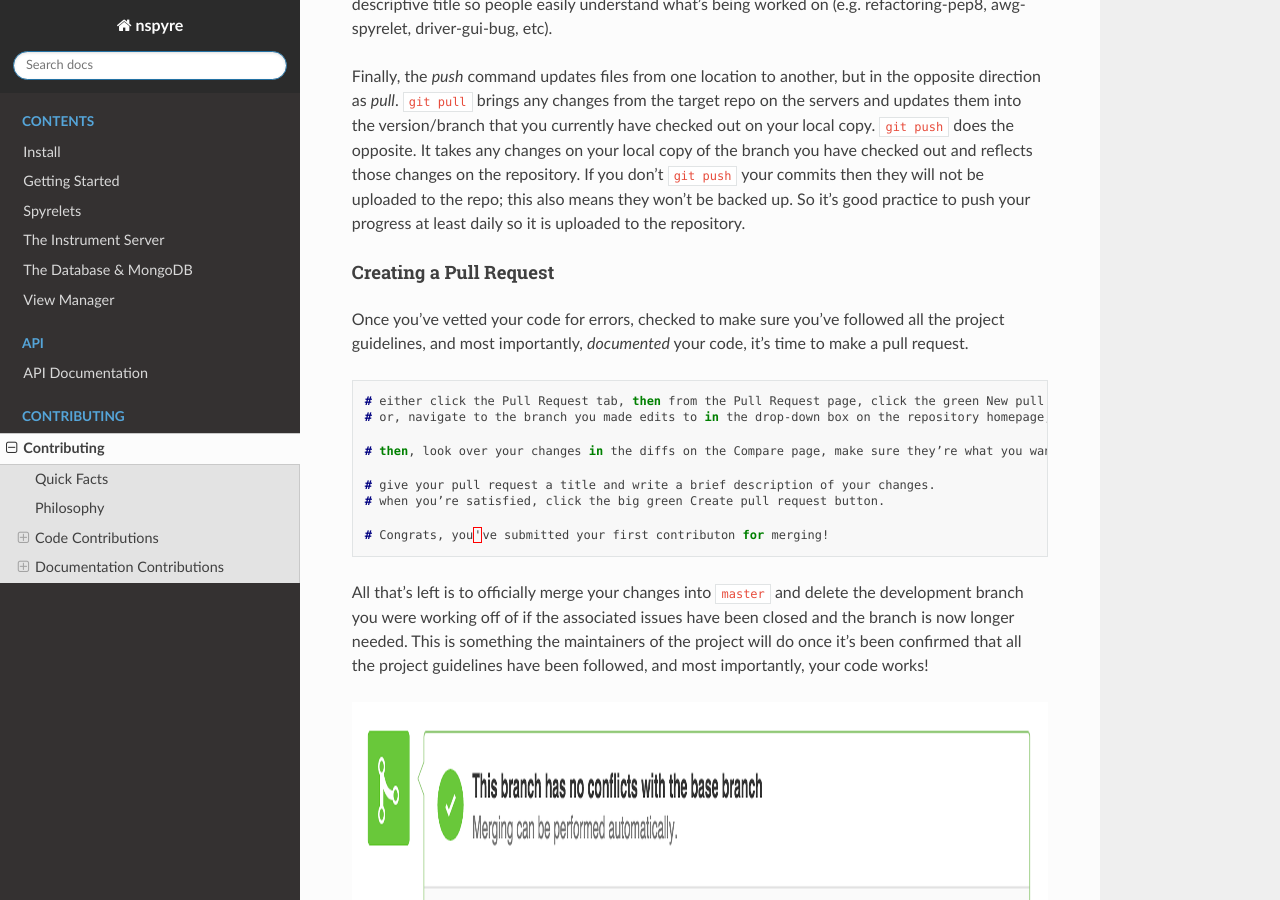
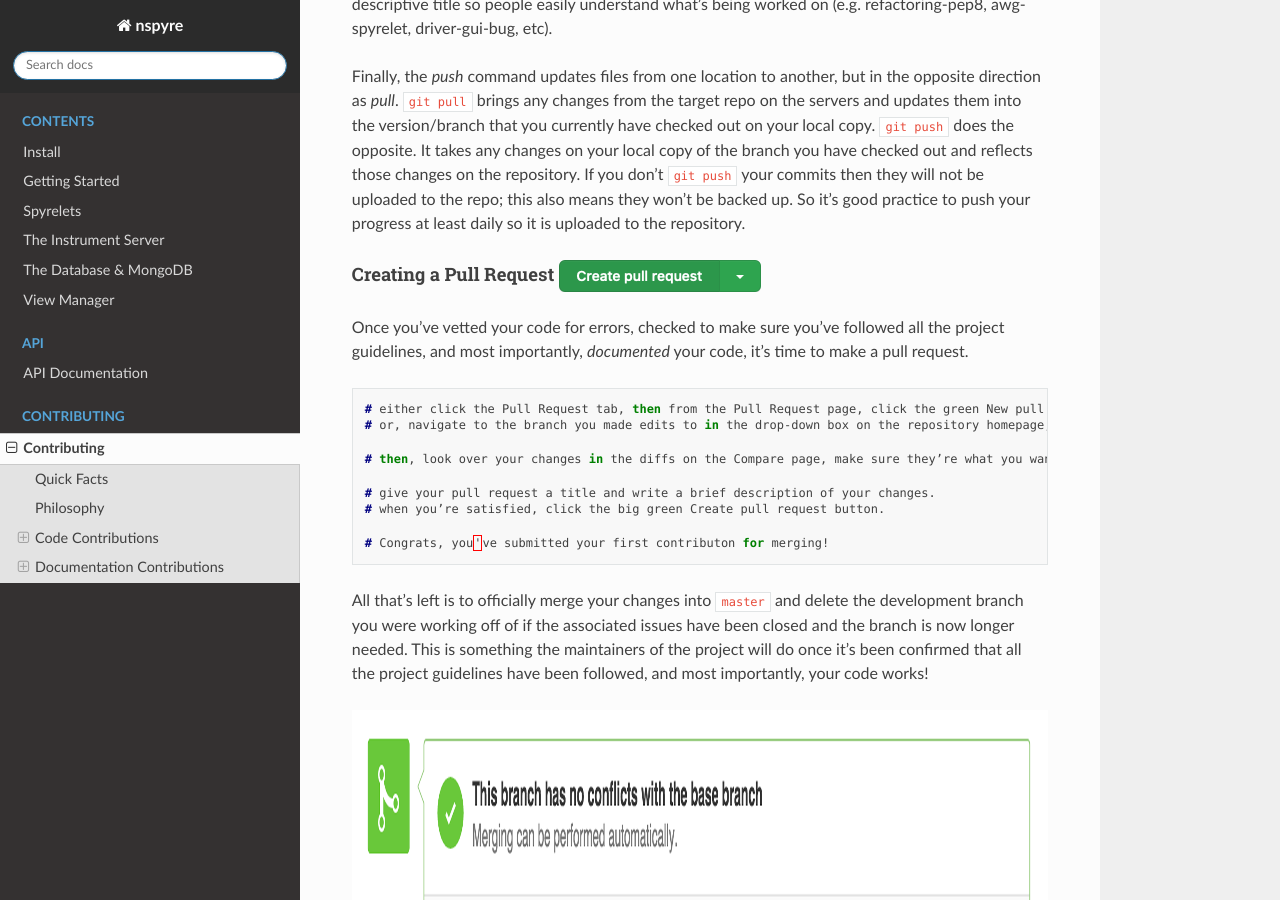
Before and after one commit to nspyre-org/nspyre, a Sphinx documentation site: the page built from docs/contributing.rst, in a window 1280 px wide and 900 px high, scrolled down 3234 px. Built offline with Sphinx 7.4.7 and the Read the Docs theme 2.0.0, drawn with Linux system fonts in a browser that asks for light colours.

Commit message:
Update contributing.rst

```diff
--- a/docs/contributing.rst
+++ b/docs/contributing.rst
@@ -94,8 +94,10 @@ You will notice the addition of two new terms -- *branch* and *push*. Each repos
 
 Finally, the *push* command updates files from one location to another, but in the opposite direction as *pull*. ``git pull`` brings any changes from the target repo on the servers and updates them into the version/branch that you currently have checked out on your local copy. ``git push`` does the opposite. It takes any changes on your local copy of the branch you have checked out and reflects those changes on the repository. If you don't ``git push`` your commits then they will not be uploaded to the repo; this also means they won't be backed up. So it's good practice to push your progress at least daily so it is uploaded to the repository.
 
-Creating a Pull Request
-^^^^^^^^^^^^^^^^^^^^^^^
+Creating a Pull Request |create-pr|
+^^^^^^^^^^^^^^^^^^^^^^^^^^^^^^^^^^^
+
+.. |create-pr| image:: images/create-pr.png
 
 Once you've vetted your code for errors, checked to make sure you've followed all the project guidelines, and most importantly, *documented* your code, it's time to make a pull request.
 
@@ -117,13 +119,13 @@ Once you've vetted your code for errors, checked to make sure you've followed al
 
 All that's left is to officially merge your changes into ``master`` and delete the development branch you were working off of if the associated issues have been closed and the branch is now longer needed. This is something the maintainers of the project will do once it's been confirmed that all the project guidelines have been followed, and most importantly, your code works!
 
-.. figure:: images/merge-button.png
+.. image:: images/merge-button.png
    :align: center
    :scale: 80%
 
 .. figure:: images/delete-button.png
    :align: center
-   :scale: 80%
+   :scale: 50%
 
 |
 |
```
